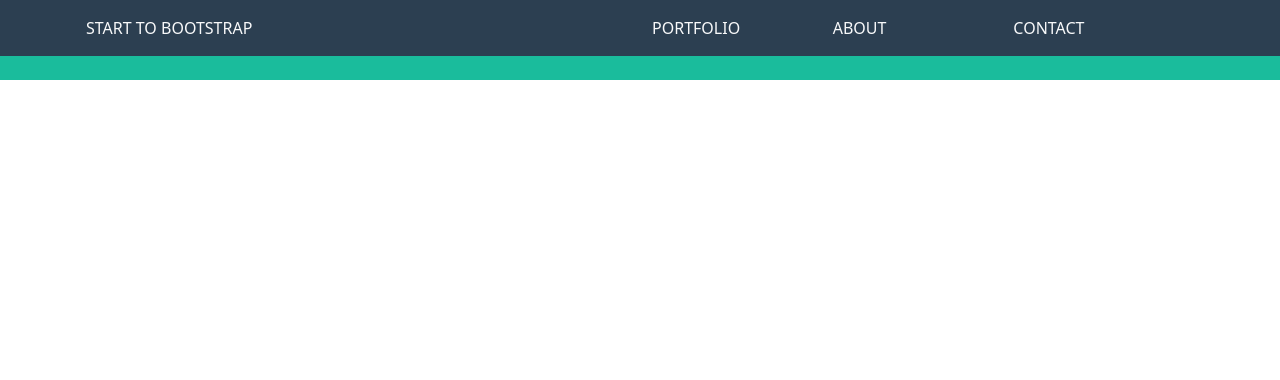
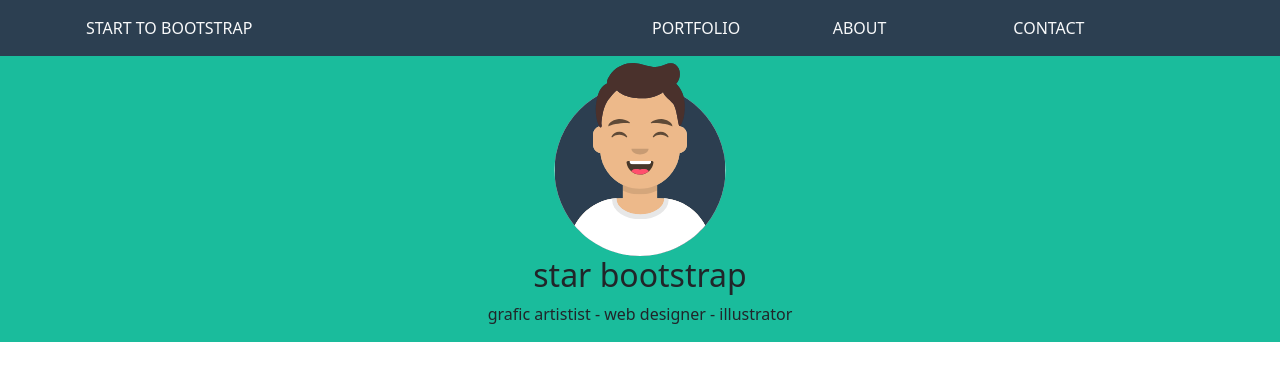
Before and after one commit to ValleLuca/html-css-bootstrap-freelancer, a plain HTML site: page index.html in a window 1280 px wide. Drawn offline with nearby package versions, Linux system fonts and the light colour scheme.

Commit message:
Aggiunta section

```diff
--- a/css/style.css
+++ b/css/style.css
@@ -9,3 +9,7 @@
 .up {
     text-transform: uppercase;
 }
+
+.size-img {
+    height: 200px;
+}
--- a/index.html
+++ b/index.html
@@ -29,9 +29,30 @@
     </section>
 
     <section id="utente">
-        <div>
-            <img src="" alt="">
-        </div>
+       <div class="row">
+           <div class="col-12">
+            <div>
+                <img class="size-img rounded mx-auto d-block" src="img/avatar.svg">
+            </div>
+            <div class="col-12 d-flex justify-content-center">
+                <div>
+                    <h2>star bootstrap</h2>
+                </div>
+            </div>
+            <div class="col-12 d-flex justify-content-center">
+                <div>
+                    <i class="bi bi-star-fill"></i>
+                </div>
+            </div>
+
+            <div class="col-12 d-flex justify-content-center">
+                <div>
+                    <p>grafic artistist - web designer - illustrator</p>
+                </div>
+            </div>
+
+           </div>
+       </div>
     </section>
 
 </body>
```
